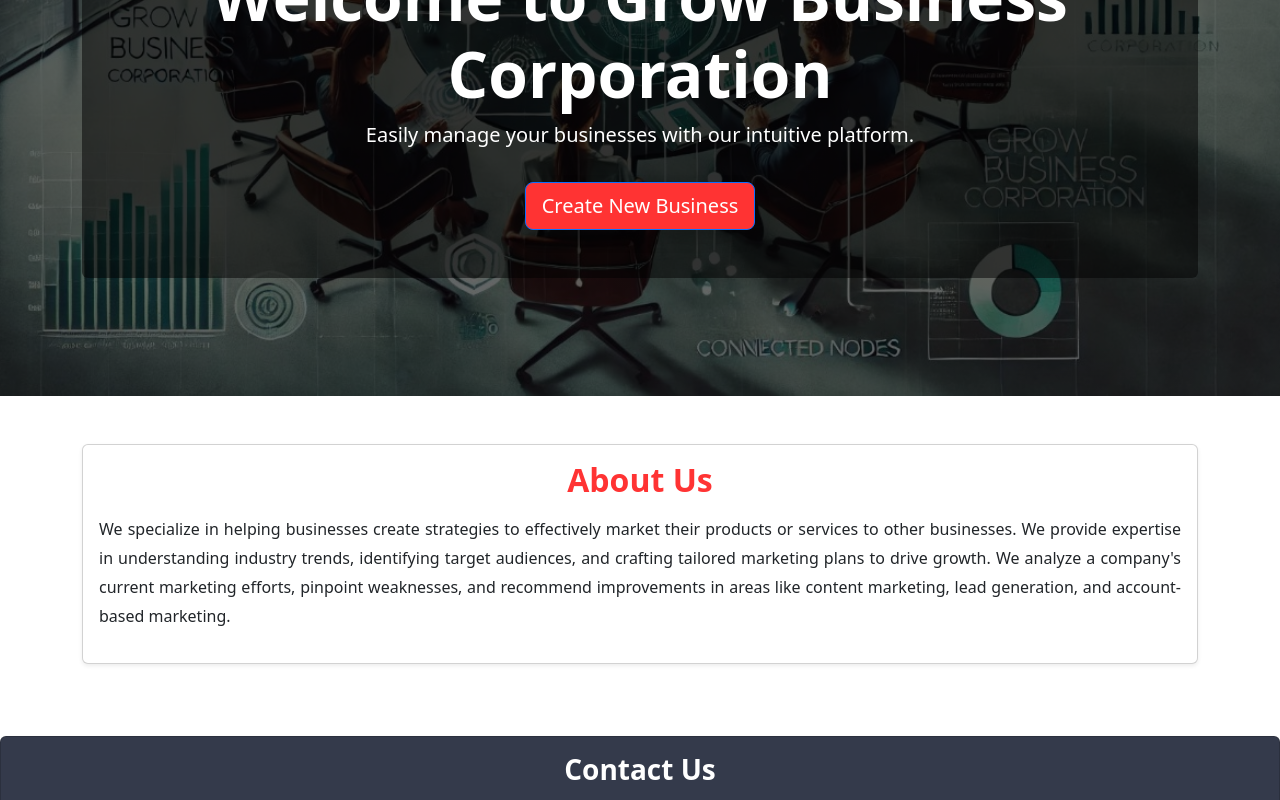
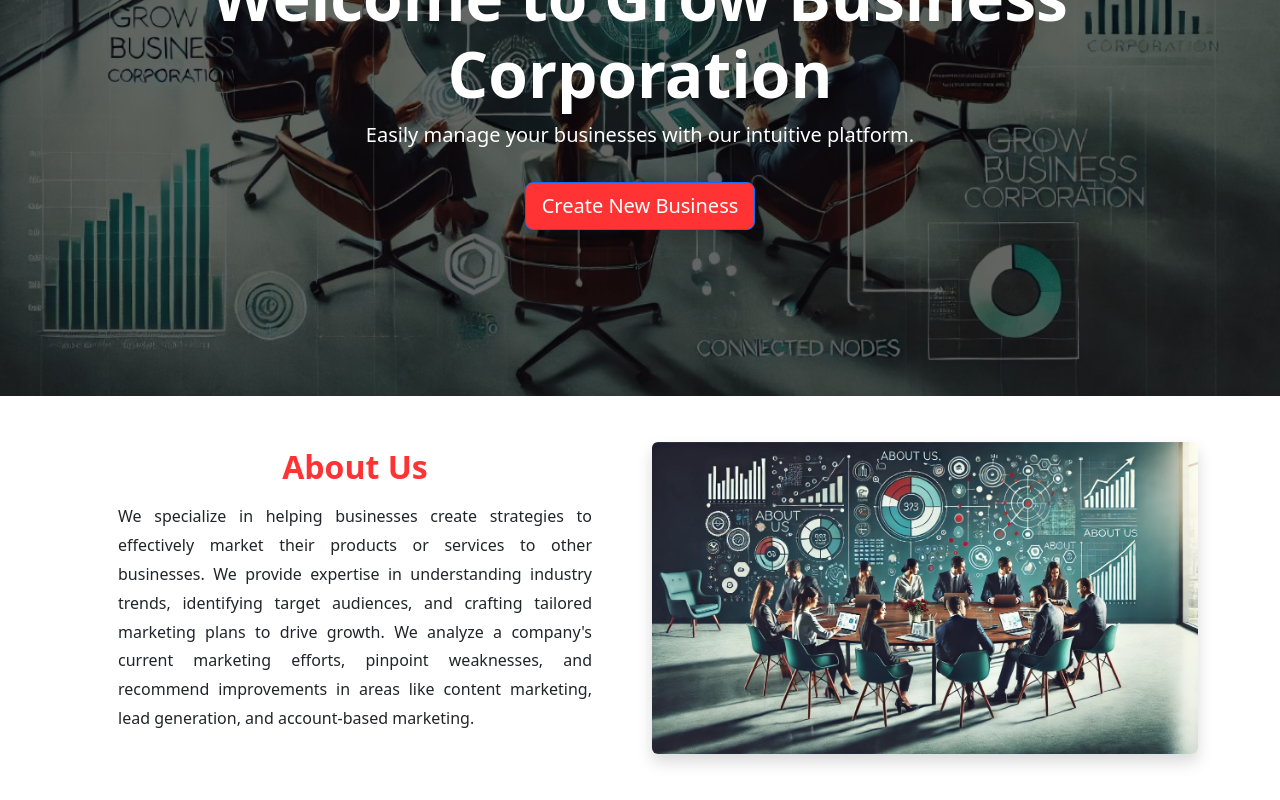
Before and after one commit to sevencrore/gbc-frontend-new, a React (Create React App) app: page / in a window 1280 px wide. Shown: the part 460-1260 px from the top of the page. Built offline with nearby package versions, Linux system fonts and the light colour scheme.

Commit message:
updated the css of the home page

```diff
--- a/src/Home.js
+++ b/src/Home.js
@@ -22,19 +22,19 @@ const Home = () => {
       >
 
         <Container>
-        <img
+          <img
             className="img-logo imgmain mb-5"
             src="/logo.png"
             alt="Grow Business Corporation"
 
           />
 
-          <div className="p-5 rounded" style={{ backgroundColor: 'rgba(0, 0, 0, 0.5)' }}>
+          <div className="p-5 rounded" >
             <h1 className="display-3 fw-bold animate__animated animate__bounceInDown text-shadow">
               Welcome to Grow Business Corporation
             </h1>
             <p className="lead animate__animated animate__fadeInUp text-shadow">
-              Easily manage your businesses with our intuitive platform.
+              <strong>Easily manage your businesses with our intuitive platform.</strong>
             </p>
             <Link to="/create-business">
               <Button
@@ -49,11 +49,11 @@ const Home = () => {
       </div>
 
       {/* About Us and Contact Section */}
-      <Container className="py-5">
+      <Container className="py-3">
         <Row className="justify-content-center">
           {/* About Us Section */}
-          <Col xs={12} md={12} className="mb-4">
-            <Card className="shadow-sm">
+          <Col xs={12} md={6} className="mb-4">
+            <Card className="about-us-container h-100">
               <Card.Body>
                 <h2 className="fw-bold text-center mb-3" style={{ color: '#ff3333' }}>About Us</h2>
                 <p style={{ textAlign: 'justify', lineHeight: 1.8 }}>
@@ -66,6 +66,17 @@ const Home = () => {
                 </p>
               </Card.Body>
             </Card>
+          </Col>
+
+          {/* Image Section */}
+          <Col xs={12} md={6} className="mb-4 d-flex justify-content-center align-items-center">
+            <div className="rounded-image-container">
+              <img
+                src="/besideAboutUS.jpeg" /* Replace with the actual image path */
+                alt="About Us"
+                className="img-fluid rounded shadow"
+              />
+            </div>
           </Col>
         </Row>
       </Container>
--- a/src/css/style.css
+++ b/src/css/style.css
@@ -32,3 +32,20 @@
     height : 30%;
     width : 20%;
 }
+
+
+.rounded-image-container img {
+    max-height: 100%; /* Prevents the image from exceeding the height of the container */
+    max-width: 100%; /* Maintains the aspect ratio */
+    border-radius: 20px; /* Rounded corners */
+    object-fit: cover; /* Ensures the image fills the space without distortion */
+    border: none; /* Removes any border */
+    box-shadow: none; /* Removes the shadow */
+  }
+
+  .about-us-container {
+    border-radius: 20px; /* Rounded corners */
+    border: none; /* Removes border */
+    box-shadow: none; /* Removes shadow */
+    padding: 20px; /* Optional: Add some padding for better spacing */
+  }
```
Also changed, not shown: public/besideAboutUS.jpeg (added).
